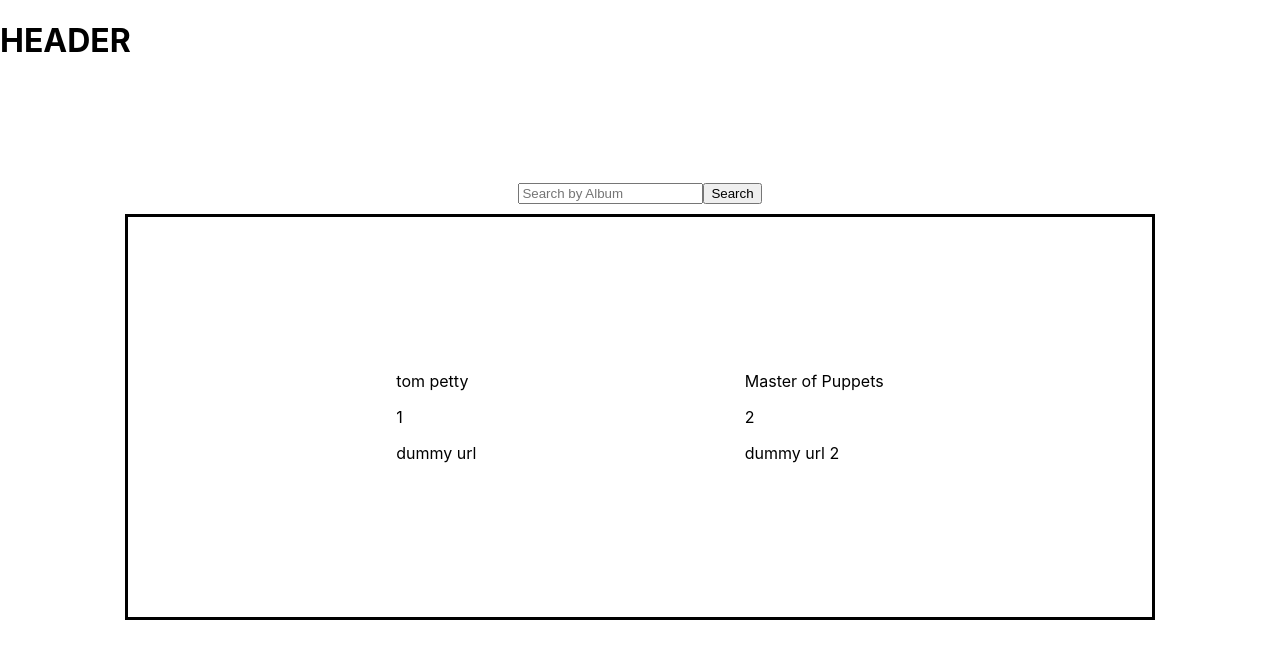
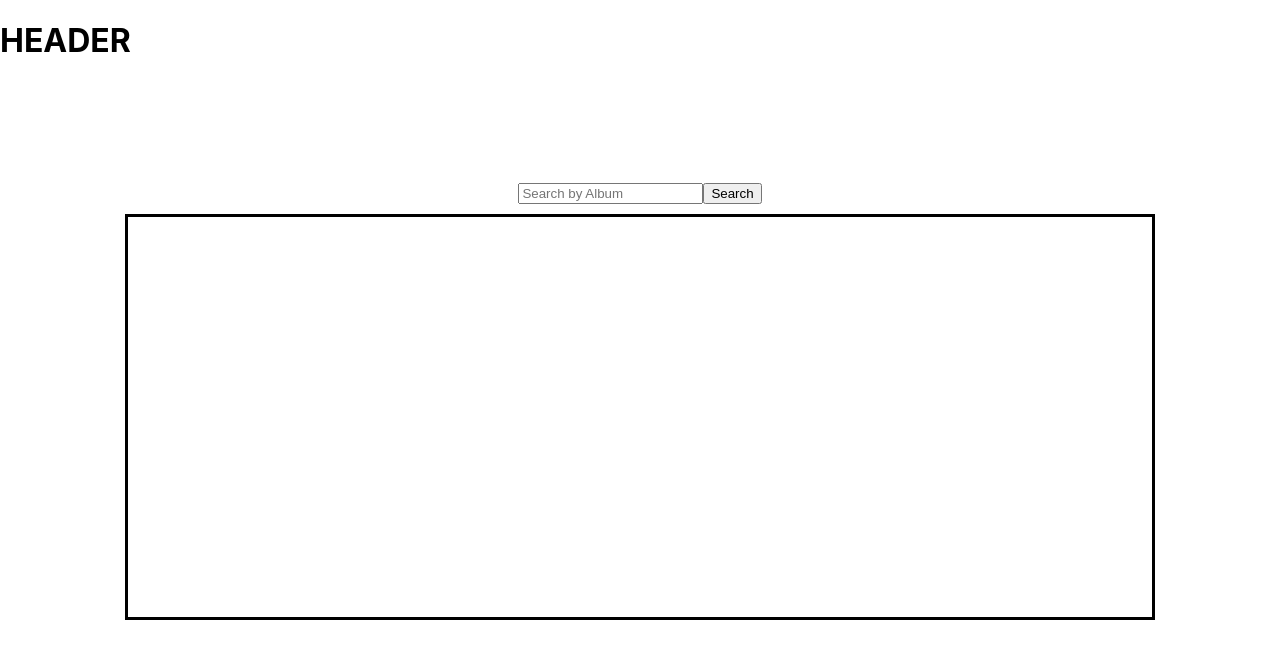
Before and after one commit to bkuhn2/Vinyl_Viewer, a React (Create React App) app: page /my-collection in a window 1280 px wide. Shown: the top 658 px of the page. Built offline with nearby package versions, Linux system fonts and the light colour scheme.

Commit message:
Change App to contain state for saved albums

```diff
--- a/src/Components/App/App.tsx
+++ b/src/Components/App/App.tsx
@@ -1,4 +1,4 @@
-import React, {FunctionComponent, PropsWithChildren} from 'react';
+import React, { useState } from 'react';
 import './_App.scss';
 import { Routes, Route } from 'react-router-dom';
 import Home from '../Home/Home';
@@ -9,11 +9,15 @@ import UserCollection from '../UserCollection/UserCollection';
 
 
 function App() {
+  const[allAlbums, setAlbums] = useState([
+    {title: "", id: 0, image: ""}])
+      // {title: "tom petty", id: 1, image:"dummy url"},
+      // {title: "Master of Puppets", id: 2, image:"dummy url 2"}
+    // ]//)
 
-  const allAlbums = [
-    {title: "tom petty", id: 1, image:"dummy url"},
-    {title: "Master of Puppets", id: 2, image:"dummy url 2"}
-  ];
+  const addToMyCollection = (newAlbum: {title: string, id: number, image: string}) => {
+    setAlbums(allAlbums => [...allAlbums, newAlbum])
+  }
 
   return (
     <Routes>
--- a/src/Components/UserCollection/UserCollection.tsx
+++ b/src/Components/UserCollection/UserCollection.tsx
@@ -26,7 +26,7 @@ const UserCollection = (savedAlbums: AlbumsListProps) => {
       return (
         <div>
           <p>{album.title}</p>
-          <p>{album.id}</p>
+          {/* <p>{album.id}</p> */}
           <p>{album.image}</p>
         </div>
       )
```
